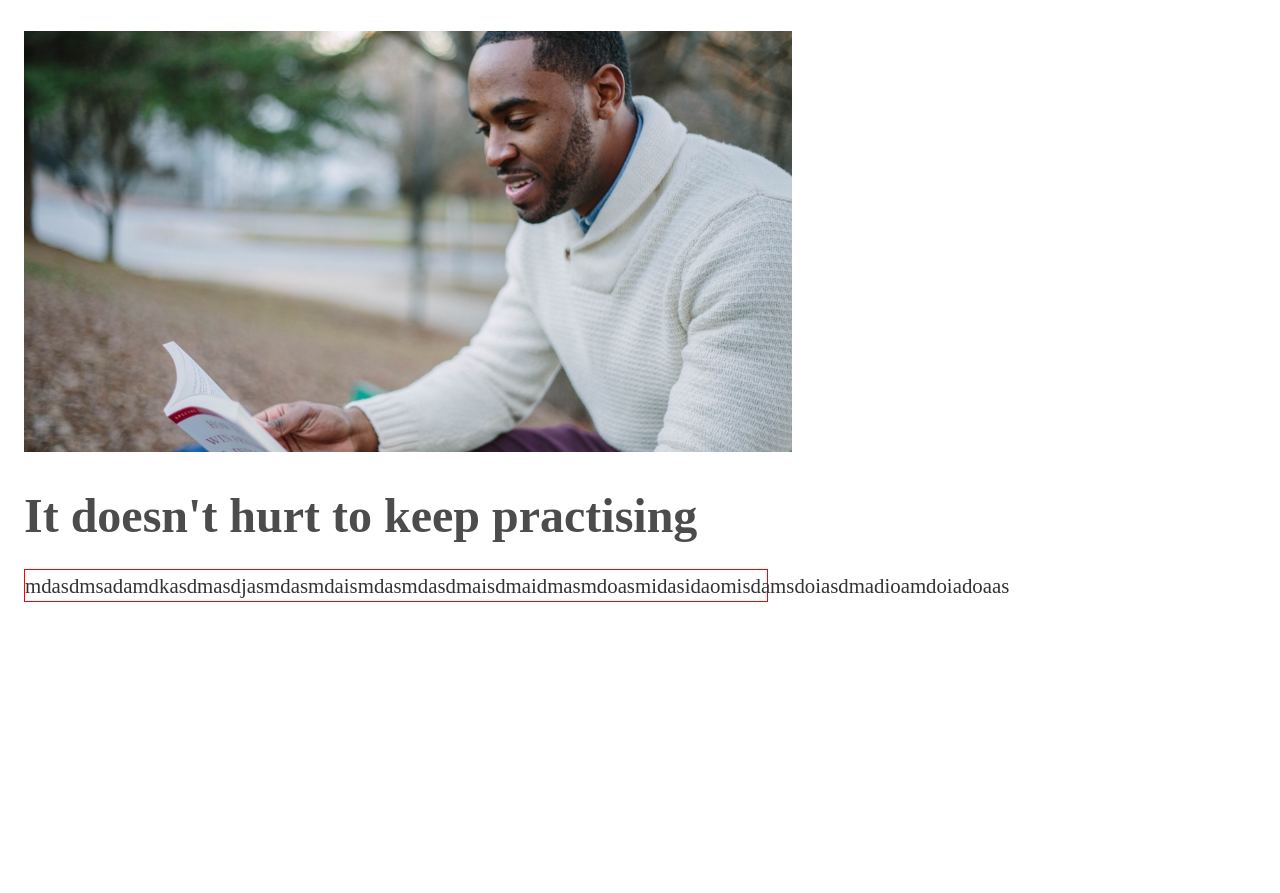
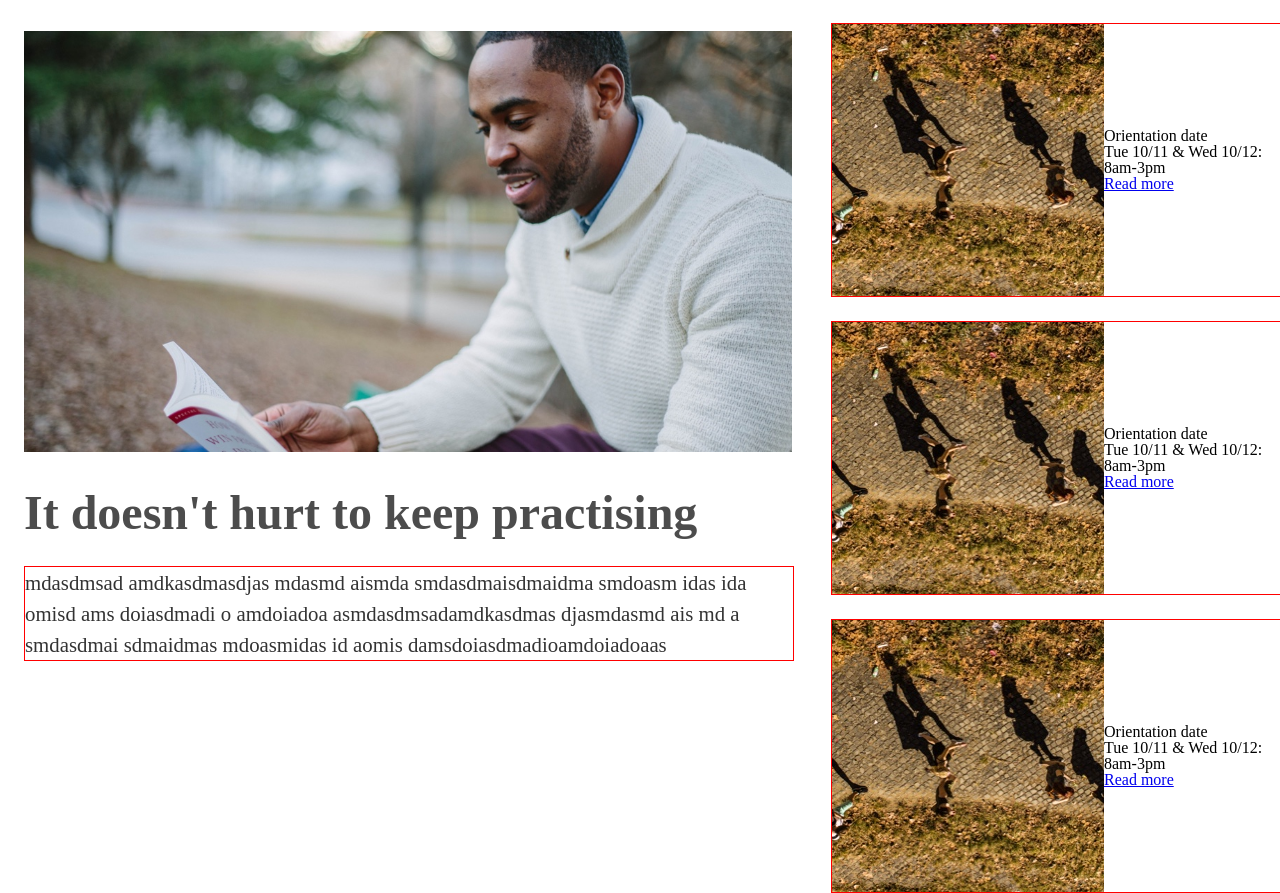
Before and after one commit to vanDeurs/Colmar-Academy, a plain HTML site: page index.html in a window 1280 px wide. Shown: the part 680-1573 px from the top of the page. Before the commit the page ends 1282 px from the top, so only its background shows below. Drawn offline with Linux system fonts and the light colour scheme.

Commit message:
Font added. Information page started.

```diff
--- a/index.html
+++ b/index.html
@@ -5,6 +5,7 @@
       <meta name="viewport" content="width=device-width, initial-scale=1, shrink-to-fit=no">
       <link href="./resources/css/reset.css" type="text/css" rel="stylesheet">
       <link href="./resources/css/style.css" rel="stylesheet" type="text/css">
+      <link href="https://maxcdn.bootstrapcdn.com/font-awesome/4.7.0/css/font-awesome.min.css" rel="stylesheet" type="text/css">
     </head>
     <body>
         <header>
@@ -38,11 +39,36 @@
 
         <div class="information-page">
             <div id="left">
-                <img src="resources/pictures/information-main.jpg" alt="campus">
-                <h1>It doesn't hurt to keep practising</h1><p>mdasdmsadamdkasdmasdjasmdasmdaismdasmdasdmaisdmaidmasmdoasmidasidaomisdamsdoiasdmadioamdoiadoaas</p>
+                <img src="resources/pictures/information-main.jpg" alt="picture of the campus">
+                <h1>It doesn't hurt to keep practising</h1><p>mdasdmsad amdkasdmasdjas mdasmd  aismda smdasdmaisdmaidma smdoasm idas ida omisd ams doiasdmadi o amdoiadoa asmdasdmsadamdkasdmas djasmdasmd ais md a smdasdmai  sdmaidmas mdoasmidas id aomis damsdoiasdmadioamdoiadoaas</p>
             </div>
             <div id="right">
+                <div class="side-info">
+                    <img src="resources/pictures/information-orientation.jpg" alt="picture of a group of people doing orientation">
+                    <div class="side-info-text">
+                        <h4>Orientation date</h4>
+                        <h5>Tue 10/11 & Wed 10/12: 8am-3pm</h5>
+                        <h6><a href="#">Read more</a></h6>
+                    </div>
+                </div>
+                <div class="side-info">
+                    <img src="resources/pictures/information-orientation.jpg" alt="picture of a group of people doing orientation">
+                    <div class="side-info-text">
+                        <h4>Orientation date</h4>
+                        <h5>Tue 10/11 & Wed 10/12: 8am-3pm</h5>
+                        <h6><a href="#">Read more</a></h6>
+                    </div>
 
+                </div>
+                <div class="side-info">
+                    <img src="resources/pictures/information-orientation.jpg" alt="picture of a group of people doing orientation">
+                    <div class="side-info-text">
+                        <h4>Orientation date</h4>
+                        <h5>Tue 10/11 & Wed 10/12: 8am-3pm</h5>
+                        <h6><a href="#">Read more</a></h6>
+                    </div>
+
+                </div>
 
             </div>
 
--- a/resources/css/style.css
+++ b/resources/css/style.css
@@ -130,6 +130,9 @@ nav #nav-right a {
 
 #left {
     width: 60%;
+    display: flex;
+    flex-direction: column;
+    flex-wrap: wrap;
 }
 
 #left img {
@@ -154,4 +157,28 @@ nav #nav-right a {
     line-height: 1.5;
     margin-left: 24px;
     border: 1px solid red;
+    width: 100%;
 }
+
+
+#right {
+    width: 35%;
+    display: flex;
+    justify-content: center;
+    align-items: center;
+    flex-direction: column;
+}
+
+#right .side-info {
+    display: flex;
+    flex-direction: row;
+    align-items: center;
+    border: 1px solid red;
+    margin-top: 24px;
+    width: 100%;
+}
+
+.right img {
+    width: 100%;
+    height: auto;
+}
```
